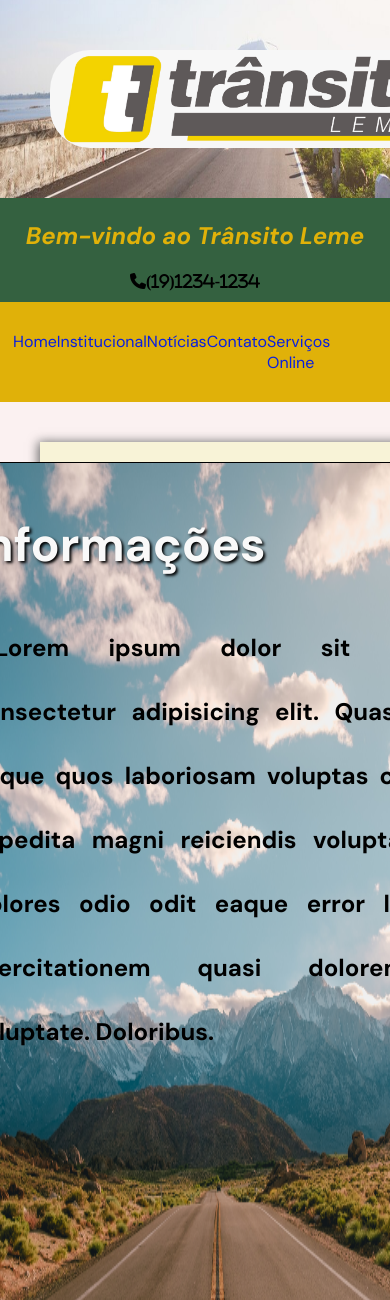
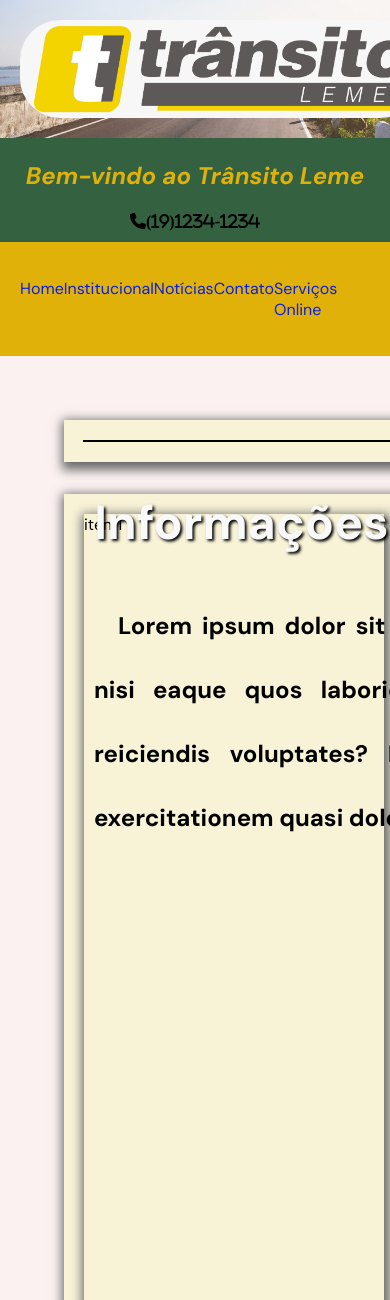
Before and after one commit to Malihgno616/portfolio-transito, a PHP site: page / in a window 390 px wide; the page is wider, and only the part inside the window is pictured. Shown: the top 1300 px of that part. Run offline with PHP 8.4, Linux system fonts and the light colour scheme; some libraries are stand-ins or nearby versions.

Commit message:
"Added HTML comment and modified CSS styles for layout and responsiveness"

```diff
--- a/index.html
+++ b/index.html
@@ -36,6 +36,7 @@
     </ul>
   </div>
 
+  <!-- Conteúdo Principal -->
   <main class="main">
       <div class="section-item">
         <div class="aside-container">
--- a/style.css
+++ b/style.css
@@ -86,11 +86,37 @@
 
 /*Conteúdo Principal*/
 
+/*Tornar responsivo*/
+@media (max-width: 768px) {
+  .main {
+    flex-direction: column;
+  }
+}
+.aside-container {
+  width: 100%;
+}
+
+@media (max-width: 480px){
+  .header {
+    padding: 20px;
+  }
+}
+  .nav-menu {
+    padding: 10px;
+  }
+
+
 .main {
-  padding: 40px;
+  padding: 4em;
   display: flex;
   margin: 0 auto;
-  gap: 20px;
+  gap: 2em;
+}
+
+.main {
+  display: flex;
+  flex-wrap: wrap;
+  justify-content: center;
 }
 
 .main .section-item {
@@ -105,8 +131,8 @@
 .aside-container {
   position: relative;
   margin: 0 auto;
-  left: -100px;
-  width: 500px;
+  left: -10%;
+  width: 80%;
   height: 100%;
   border: 1px solid #000;
   position: relative;
@@ -136,10 +162,9 @@
 }
 
 .another-section-item {
-  padding: 20px;
   display: grid;
   grid-template-columns: repeat(2, 1fr);
-  gap: 3px;
+  gap: 2em;
   margin: 0 auto;
 }
 
```
